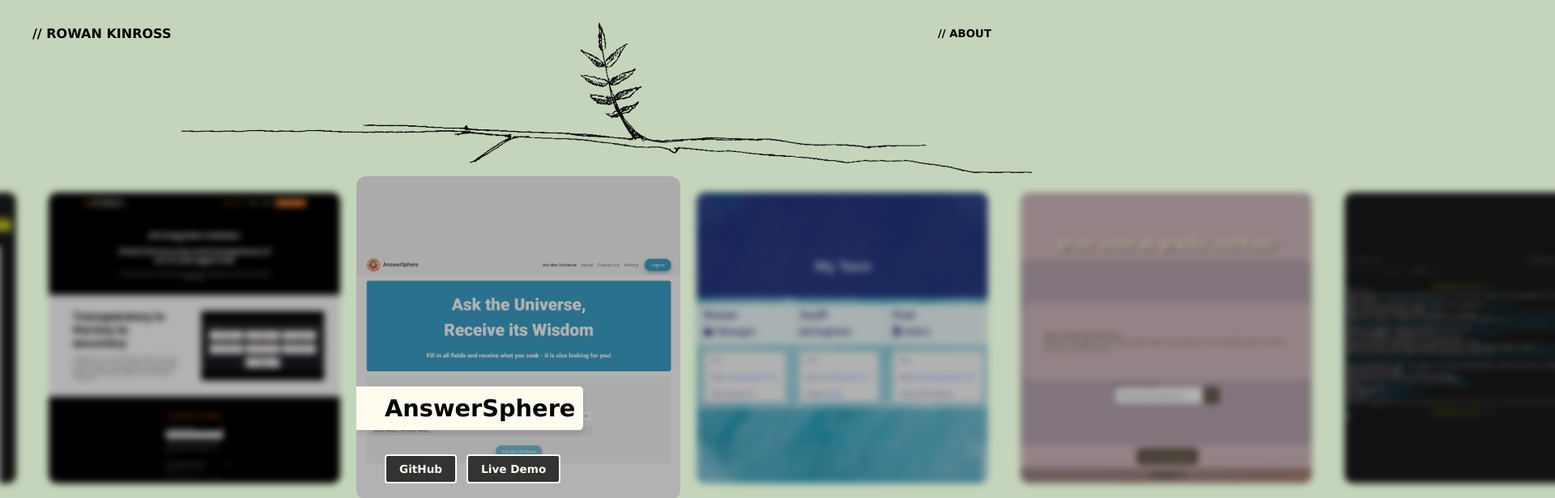
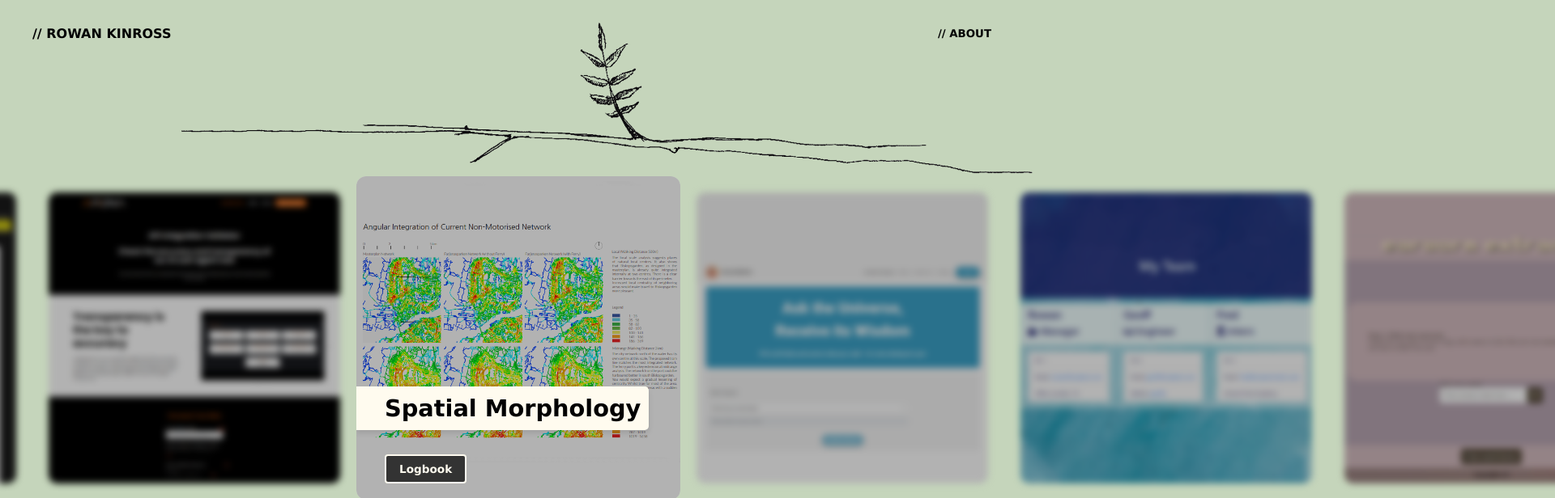
Before and after one commit to RowanKinross/webdev_portfolio_rkinross_2024, a React (Vite) app: page /portfolio in a window 1280 px wide. Both pictures are taken after a click on the button 610 px from the left and 648 px from the top of the page. Shown: the top 616 px of the page at 81% size, 1920 px wide, since content can reach past the window. Built offline with nearby package versions, Linux system fonts and the light colour scheme.

Commit message:
updated pdf for spatial morphology

```diff
--- a/src/components/Carousel/Carousel.jsx
+++ b/src/components/Carousel/Carousel.jsx
@@ -59,7 +59,12 @@ const Carousel = ({ projects }) => {
                   )}
                   {project.deployed && (
                     <a href={project.deployed} target="_blank" rel="noopener noreferrer" className='project-link deployed-link'>
-                      Live Demo
+                      Live Site
+                    </a>
+                  )}
+                  {project.pdf && (
+                    <a href={project.pdf} target="_blank" rel="noopener noreferrer" className='project-link pdf-link'>
+                      Logbook
                     </a>
                   )}
                 </div>
--- a/src/components/Carousel/carousel.css
+++ b/src/components/Carousel/carousel.css
@@ -94,25 +94,13 @@
   border: 2px solid transparent;
 }
 
-.github-link {
+.github-link, .deployed-link, .pdf-link {
   background-color: #333;
   color: var(--white);
   border-color:var(--white);
 }
 
-.github-link:hover {
-  background-color: #444;
-  border-color: #666;
-  transform: translateY(-2px);
-}
-
-.deployed-link {
-  background-color: #333;
-  color: var(--white);
-  border-color: var(--white);
-}
-
-.deployed-link:hover {
+.github-link:hover, .deployed-link:hover, .pdf-link:hover {
   background-color: #444;
   border-color: #666;
   transform: translateY(-2px);
--- a/src/components/Project/projects.json
+++ b/src/components/Project/projects.json
@@ -17,6 +17,15 @@
   },
   {
     "id": 3,
+    "title": "Spatial Morphology",
+    "image":
+      "/QGIS_thumbnail.png",
+    "deployed": "",
+    "github": "",
+    "pdf": "/Spatial_Morphology_Lite.pdf"
+  },
+  {
+    "id": 4,
     "title": "AnswerSphere",
     "image":
       "/answersphere-screencapture-square.png",
@@ -24,7 +33,7 @@
     "github": "https://github.com/nyitrai87/answersphere"
   },
   {
-    "id": 4,
+    "id": 5,
     "title": "Team Profile Generator",
     "image":
       "/team_profile_gen.png",
@@ -32,7 +41,7 @@
     "github": "https://github.com/RowanKinross/OOP_Team_Profile_Generator_RK"
   },
   {
-    "id": 5,
+    "id": 6,
     "title": "Earworm Extractor",
     "image":
       "/earworm_extractor.png",
@@ -40,7 +49,7 @@
     "github": "https://github.com/RowanKinross/music_searcher_web_app"
   },
   {
-    "id": 6,
+    "id": 7,
     "title": "ReadMe Generator",
     "image":
       "/readme_gen_demo.png",
@@ -48,7 +57,7 @@
     "github": "https://github.com/RowanKinross/readMe_generator_rkinross"
   },
   {
-    "id": 7,
+    "id": 8,
     "title": "Weather Dashboard",
     "image":
       "/rkinross_weather_dashboard_screencapture.png",
@@ -56,7 +65,7 @@
     "github": "https://github.com/RowanKinross/rkinross_weather_dashboard"
   },
   {
-    "id": 8,
+    "id": 9,
     "title": "Trivia Quiz",
     "image":
       "/web-API-code-quiz-demo.png",
```
Also changed, not shown: public/QGIS_thumbnail.png (added), 1 other file (tests, documents, lock files or other folders).
